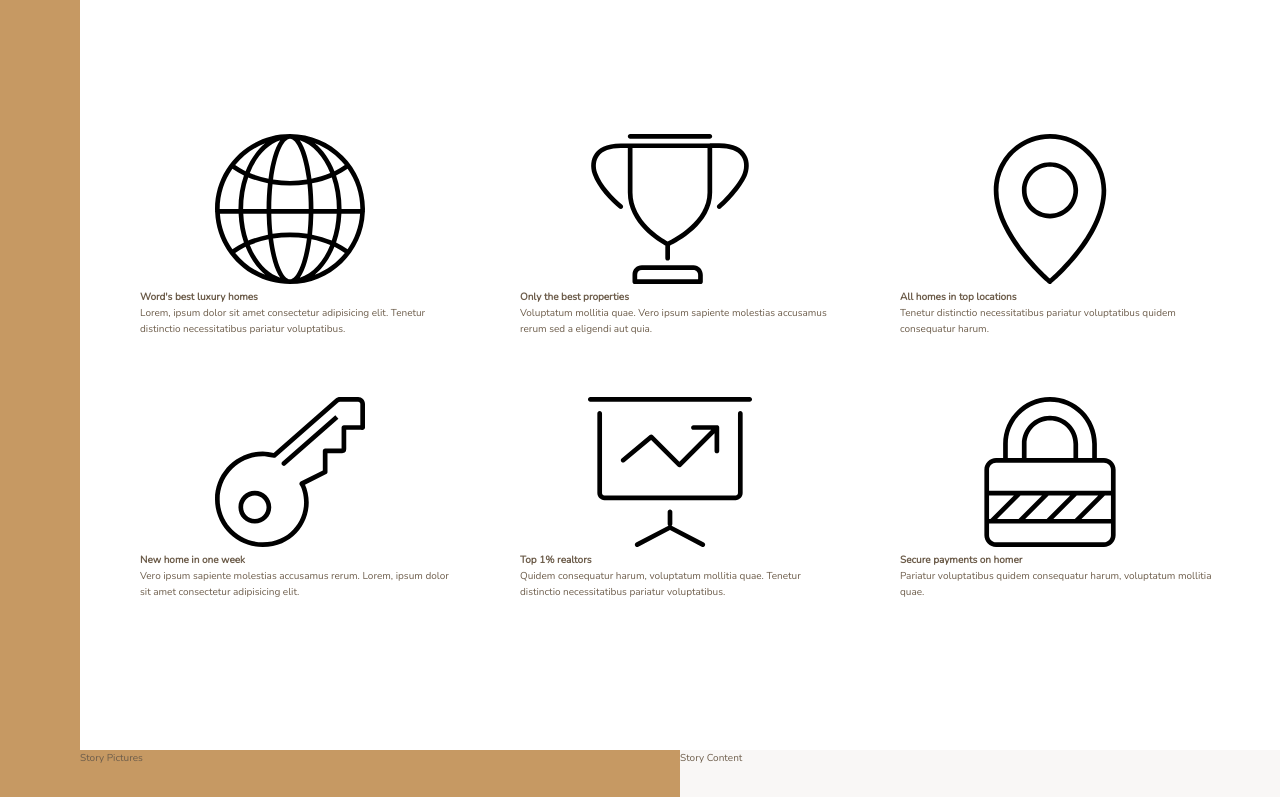
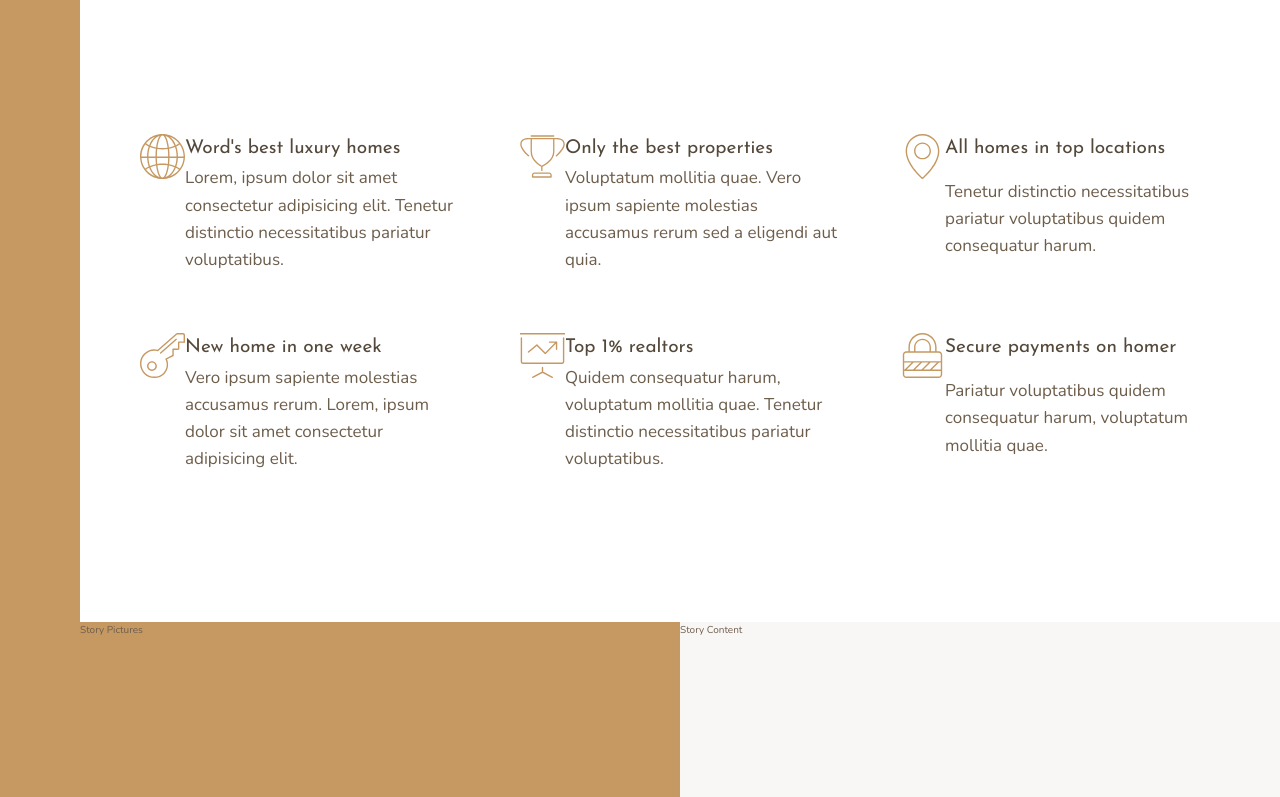
Before and after one commit to johsire/homer-advanced-css-grid, a website: page index.html in a window 1280 px wide. Shown: the part 656-1453 px from the top of the page. Drawn offline with nearby package versions, Linux system fonts and the light colour scheme.

Commit message:
Features Section Pt.2 Initial

```diff
--- a/index.html
+++ b/index.html
@@ -32,7 +32,7 @@
                 <svg class="feature__icon">
                     <use xlink:href="img/sprite.svg#icon-global"></use>
                 </svg>
-                <h4 class="heading-4">Word's best luxury homes</h4>
+                <h4 class="heading-4 heading-4--dark">Word's best luxury homes</h4>
                 <p class="feature__text">
                     Lorem, ipsum dolor sit amet consectetur adipisicing elit. Tenetur distinctio necessitatibus pariatur voluptatibus.
                 </p>
@@ -42,7 +42,7 @@
                 <svg class="feature__icon">
                     <use xlink:href="img/sprite.svg#icon-trophy"></use>
                 </svg>
-                <h4 class="heading-4">Only the best properties</h4>
+                <h4 class="heading-4 heading-4--dark">Only the best properties</h4>
                 <p class="feature__text">
                     Voluptatum mollitia quae. Vero ipsum sapiente molestias accusamus rerum sed a eligendi aut quia.
                 </p>
@@ -52,7 +52,7 @@
                 <svg class="feature__icon">
                     <use xlink:href="img/sprite.svg#icon-map-pin"></use>
                 </svg>
-                <h4 class="heading-4">All homes in top locations</h4>
+                <h4 class="heading-4 heading-4--dark">All homes in top locations</h4>
                 <p class="feature__text">
                     Tenetur distinctio necessitatibus pariatur voluptatibus quidem consequatur harum.
                 </p>
@@ -62,7 +62,7 @@
                 <svg class="feature__icon">
                     <use xlink:href="img/sprite.svg#icon-key"></use>
                 </svg>
-                <h4 class="heading-4">New home in one week</h4>
+                <h4 class="heading-4 heading-4--dark">New home in one week</h4>
                 <p class="feature__text">
                     Vero ipsum sapiente molestias accusamus rerum. Lorem, ipsum dolor sit amet consectetur adipisicing elit.
                 </p>
@@ -72,7 +72,7 @@
                 <svg class="feature__icon">
                     <use xlink:href="img/sprite.svg#icon-presentation"></use>
                 </svg>
-                <h4 class="heading-4">Top 1% realtors</h4>
+                <h4 class="heading-4 heading-4--dark">Top 1% realtors</h4>
                 <p class="feature__text">
                     Quidem consequatur harum, voluptatum mollitia quae. Tenetur distinctio necessitatibus pariatur voluptatibus.
                 </p>
@@ -82,7 +82,7 @@
                 <svg class="feature__icon">
                     <use xlink:href="img/sprite.svg#icon-lock"></use>
                 </svg>
-                <h4 class="heading-4">Secure payments on homer</h4>
+                <h4 class="heading-4 heading-4--dark">Secure payments on homer</h4>
                 <p class="feature__text">
                     Pariatur voluptatibus quidem consequatur harum, voluptatum mollitia quae.
                 </p>
--- a/sass/_features.scss
+++ b/sass/_features.scss
@@ -8,3 +8,21 @@
   grid-template-columns: repeat(3, 1fr);
   grid-gap: 6rem;
 }
+
+.feature {
+
+  // Nested Grids
+  display: grid;
+  grid-template-columns: min-content 1fr;
+
+  &__icon {
+    fill: $color-primary;
+    width: 4.5rem;
+    height: 4.5rem;
+    grid-row: 1 / span 2;
+  }
+
+  &__text {
+    font-size: 1.7rem;
+  }
+}
--- a/sass/_typography.scss
+++ b/sass/_typography.scss
@@ -0,0 +1,26 @@
+
+%heading {
+  font-family: $font-display;
+  font-weight: 400;
+}
+
+.heading-1 {
+  @extend %heading;
+}
+
+.heading-2 {
+  @extend %heading;
+}
+
+.heading-3 {
+  @extend %heading;
+}
+
+.heading-4 {
+  @extend %heading;
+  font-size: 1.9rem;
+
+  // modifier class
+  &--dark  { color: $color-grey-dark-1 }
+  &--light { color: $color-grey-light-1 }
+}
```
Also changed, not shown: README.md, css/style.css.
